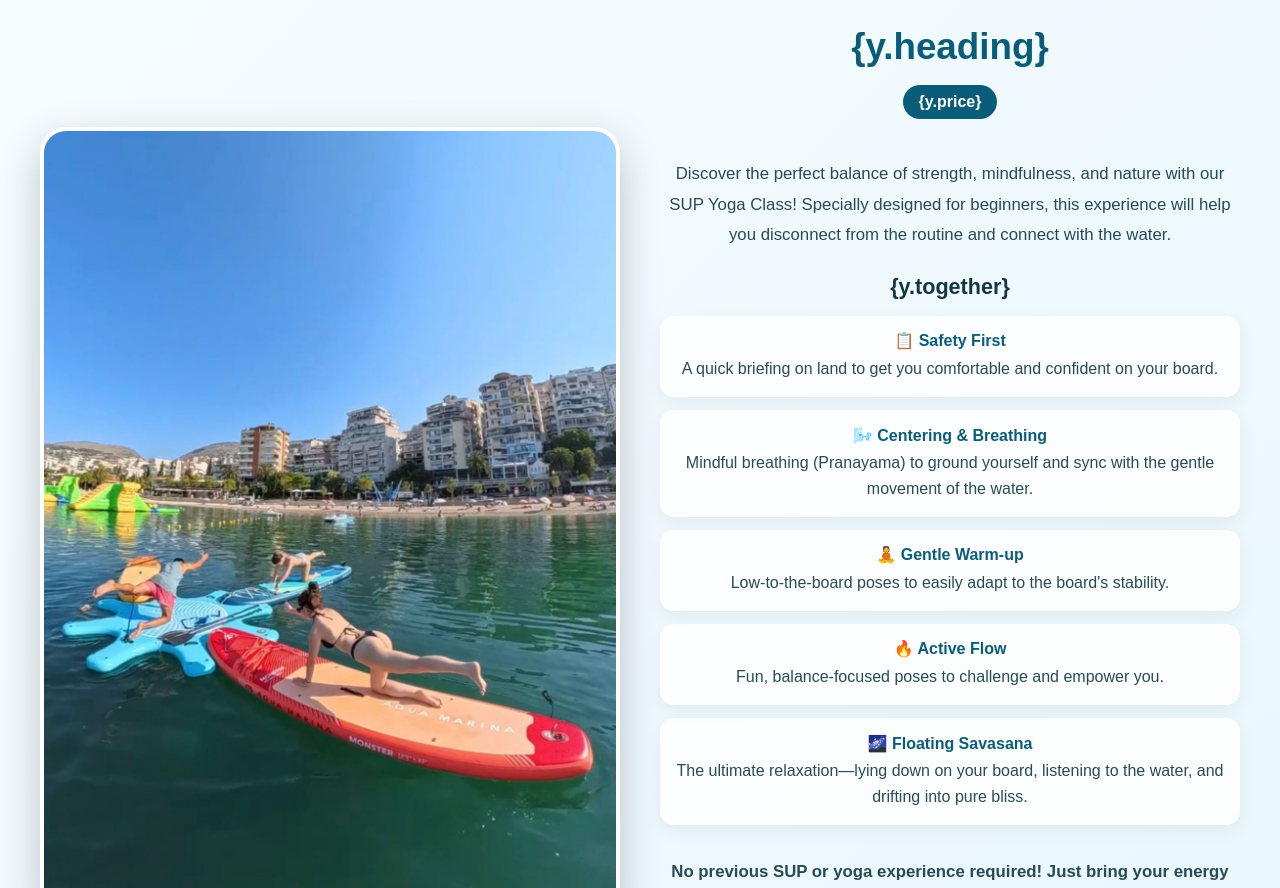
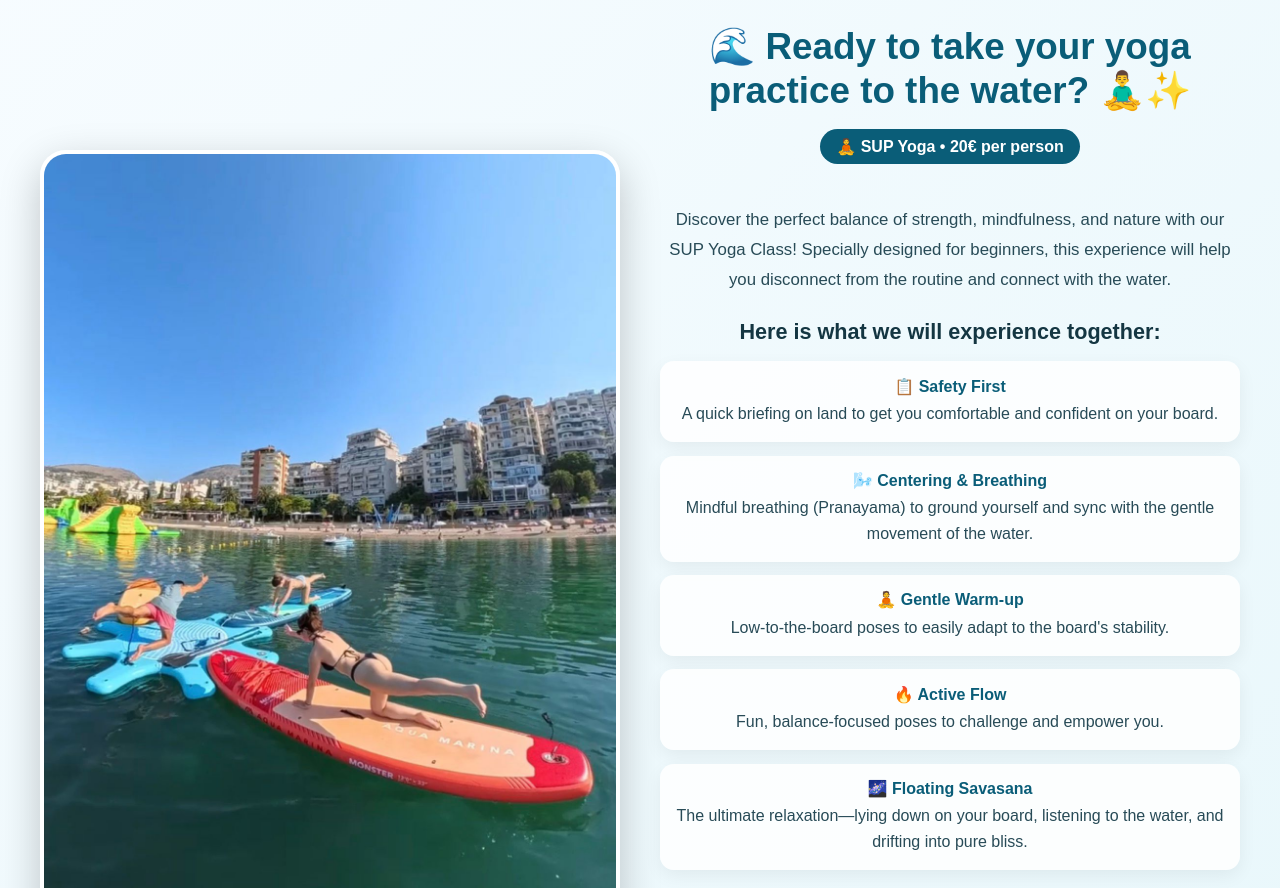
Before and after one commit to angelicereeves/bistrica-paddleboard, a Next.js app: page / in a window 1280 px wide. Shown: the part 2760-3648 px from the top of the page. Built offline with nearby package versions, Linux system fonts and the light colour scheme.

Commit message:
updated english yoga

```diff
--- a/app/page.tsx
+++ b/app/page.tsx
@@ -237,11 +237,11 @@ const text = {
 
 const yogaExperience = {
   en: {
-    heading: "{y.heading}",
-    price: "{y.price}",
+    heading: "🌊 Ready to take your yoga practice to the water? 🧘‍♂️✨",
+    price: "🧘 SUP Yoga • 20€ per person",
     intro:
       "Discover the perfect balance of strength, mindfulness, and nature with our SUP Yoga Class! Specially designed for beginners, this experience will help you disconnect from the routine and connect with the water.",
-    together: "{y.together}",
+    together: "Here is what we will experience together:",
     items: [
       {
         title: "📋 Safety First",
@@ -267,7 +267,7 @@ const yogaExperience = {
     noExperience:
       "No previous SUP or yoga experience required! Just bring your energy and a desire to try something amazing. 🏄‍♂️☀️",
     limited:
-      "{y.limited}",
+      "🚀 Spaces are limited to ensure everyone gets personal attention.",
   },
   sq: {
     heading: "🌊 Gati ta çosh praktikën tënde të yogës mbi ujë? 🧘‍♂️✨",
```
